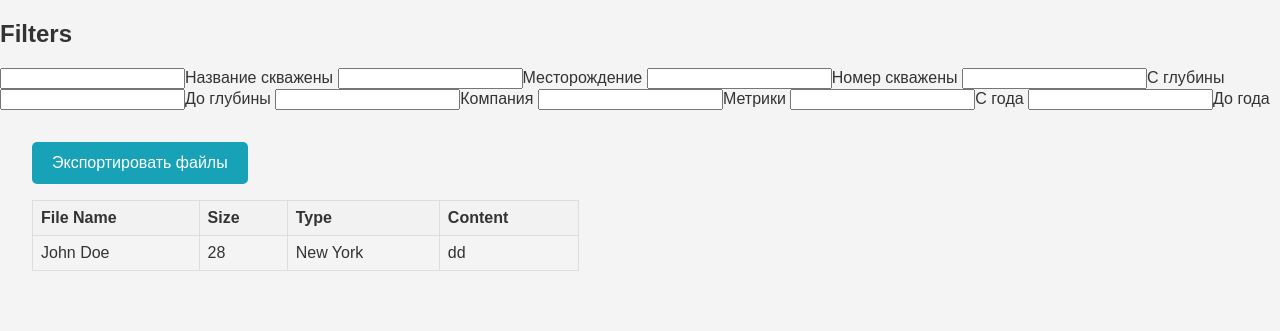
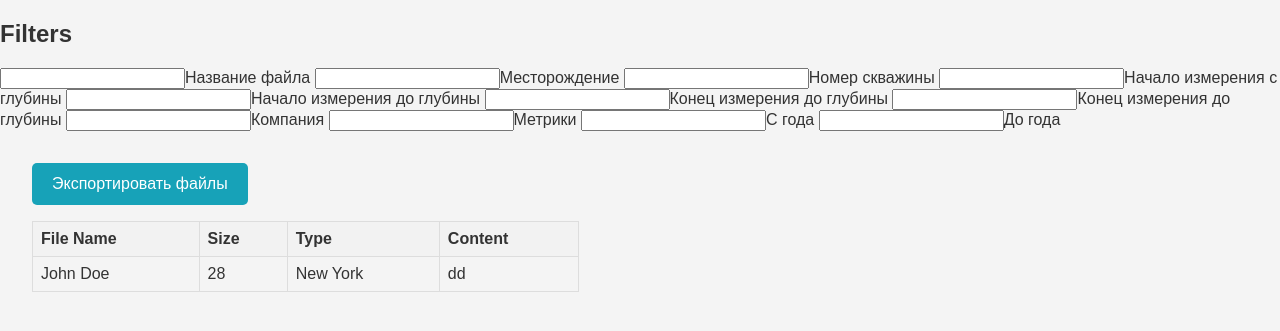
Before and after one commit to r-kulik/gis_plus, a Django app: page /export/ in a window 1280 px wide. Shown: the part 132-463 px from the top of the page. Run offline with Django 5.2, Linux system fonts and the light colour scheme; grey boxes are pictures that could not be loaded.

Commit message:
add some fields to filtration

```diff
--- a/gis_app/templates/export.html
+++ b/gis_app/templates/export.html
@@ -24,19 +24,25 @@
     <div class="filter-block">
         <h2>Filters</h2>
         <label>
-            <input type="text" class="well-title-filter" id="wellTitleFilter">Название скважены
+            <input type="text" class="file-filter" id="fileFilter">Название файла
         </label>
         <label>
             <input type="text" class="field-filter" id="fieldFilter">Месторождение
         </label>
         <label>
-            <input type="text" class="well-number-filter" id="wellNumberFilter">Номер скважены
+            <input type="text" class="well-number-filter" id="wellNumberFilter">Номер скважины
         </label>
         <label>
-            <input type="text" class="start-depth-filter" id="startDepthFilter">С глубины
+            <input type="text" class="start-measure-from-depth-filter" id="startMeasureFromDepthFilter">Начало измерения с глубины
         </label>
         <label>
-            <input type="text" class="finish-depth-filter" id="finishDepthFilter">До глубины
+            <input type="text" class="finish-measure-from-depth-filter" id="finishMeasureFromDepthDepthFilter">Начало измерения до глубины
+        </label>
+        <label>
+            <input type="text" class="start-measure-till-depth-filter" id="startMeasureTillDepthDepthFilter">Конец измерения до глубины
+        </label>
+        <label>
+            <input type="text" class="finish-measure-till-depth-filter" id="finishMeasureTillDepthDepthFilter">Конец измерения до глубины
         </label>
         <label>
             <input type="text" class="companies-filter" id="companiesFilter">Компания
```
